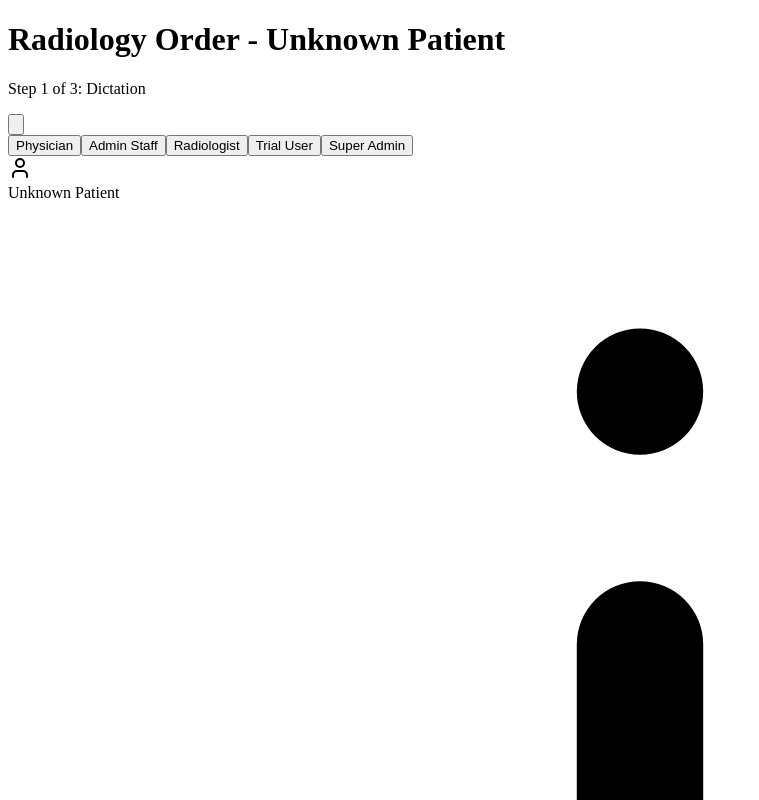
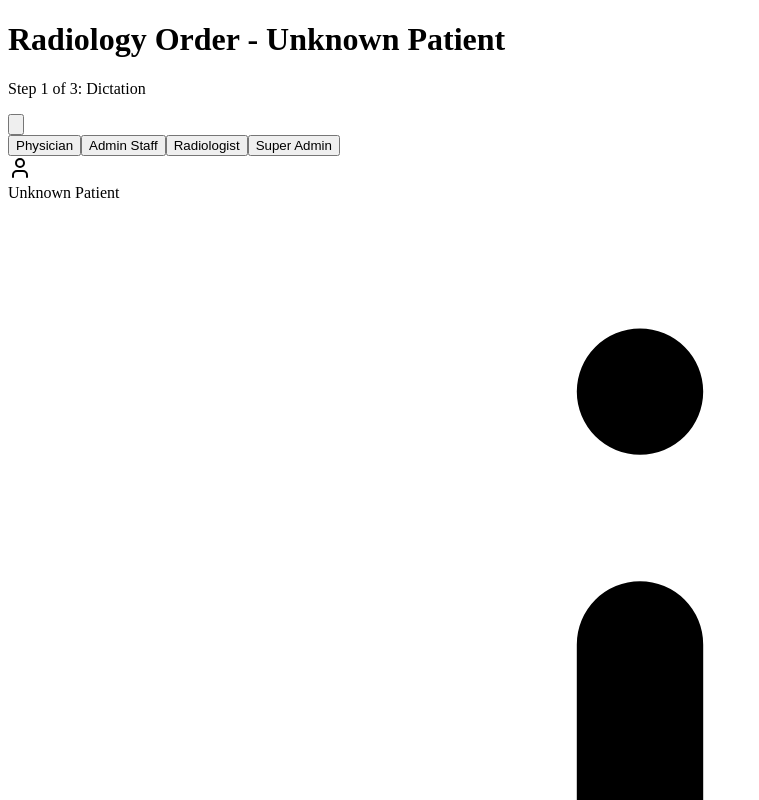
Before and after one commit to CurtisStartsCoding/RadPad-Frontend, a React (Vite) app in the folder client/: page /header-test in a window 1280 px wide. Shown: the top 800 px of the page, without its empty margins (0-759 px from the left). Built offline with nearby package versions, Linux system fonts and the light colour scheme.

Commit message:
Restored to '65d1da818fe5ba8e503587ed116a072939489ba1'
Replit-Restored-To: 65d1da818fe5ba8e503587ed116a072939489ba1

```diff
--- a/client/src/components/layout/AppHeader.tsx
+++ b/client/src/components/layout/AppHeader.tsx
@@ -41,8 +41,6 @@ const AppHeader: React.FC<AppHeaderProps> = ({
         return "David Wilson";
       case UserRole.AdminStaff:
         return "Sarah Brown";
-      case UserRole.TrialPhysician:
-        return "Dr. Trial User";
       case UserRole.SuperAdmin:
         return "Admin User";
       default:
@@ -63,8 +61,6 @@ const AppHeader: React.FC<AppHeaderProps> = ({
         return "david@clinic.com";
       case UserRole.AdminStaff:
         return "sarah@clinic.com";
-      case UserRole.TrialPhysician:
-        return "trial@example.com";
       case UserRole.SuperAdmin:
         return "admin@radorderpad.com";
       default:
--- a/client/src/pages/HeaderTest.tsx
+++ b/client/src/pages/HeaderTest.tsx
@@ -44,13 +44,6 @@ const HeaderTest: React.FC = () => {
           onClick={() => setCurrentRole(UserRole.Radiologist)}
         >
           Radiologist
-        </Button>
-        <Button
-          size="sm"
-          variant={currentRole === UserRole.TrialPhysician ? "default" : "outline"}
-          onClick={() => setCurrentRole(UserRole.TrialPhysician)}
-        >
-          Trial User
         </Button>
         <Button
           size="sm"
```
